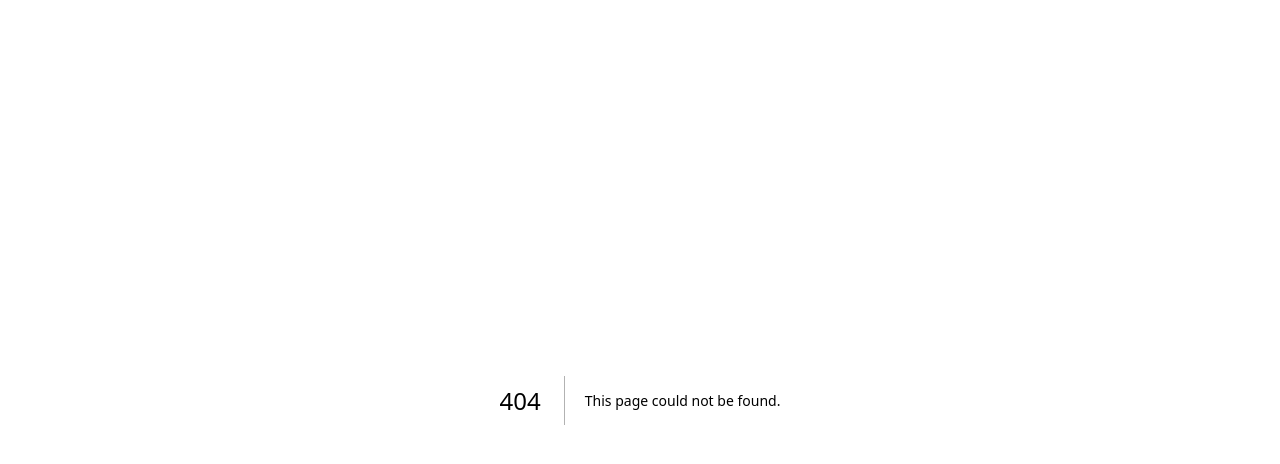
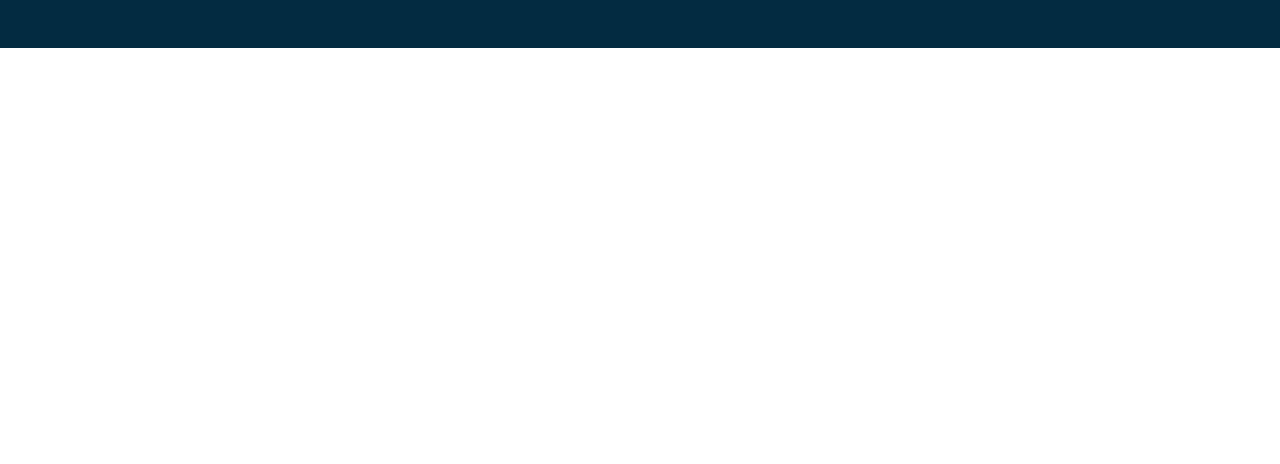
Before and after one commit to Noah-code1210/Summarist-Project, a Next.js app: page /choose-plan in a window 1280 px wide. Before the commit this address had no page. Shown: the top 464 px of the page. Built offline with nearby package versions, Linux system fonts and the light colour scheme.

Commit message:
Choose-plan started

```diff
--- /dev/null
+++ b/src/app/choose-plan/page.jsx
@@ -0,0 +1,15 @@
+import React from 'react'
+
+function choosePlan() {
+  return (
+    <>
+    <div className='w-full'>
+        <div className='relative text-center w-full pt-12 mb-6 before:content-[""] before:absolute before:top-0 before:left-0 before:z-[-1] before:w-full before:h-full before:bg-[#032b41] rounded-b-[16rem]'>
+
+        </div>
+    </div>
+    </>
+  )
+}
+
+export default choosePlan
--- a/src/app/choosePlan.jsx
+++ /dev/null
@@ -1,11 +0,0 @@
-import React from 'react'
-
-function choosePlan() {
-  return (
-    <>
-
-    </>
-  )
-}
-
-export default choosePlan
```
